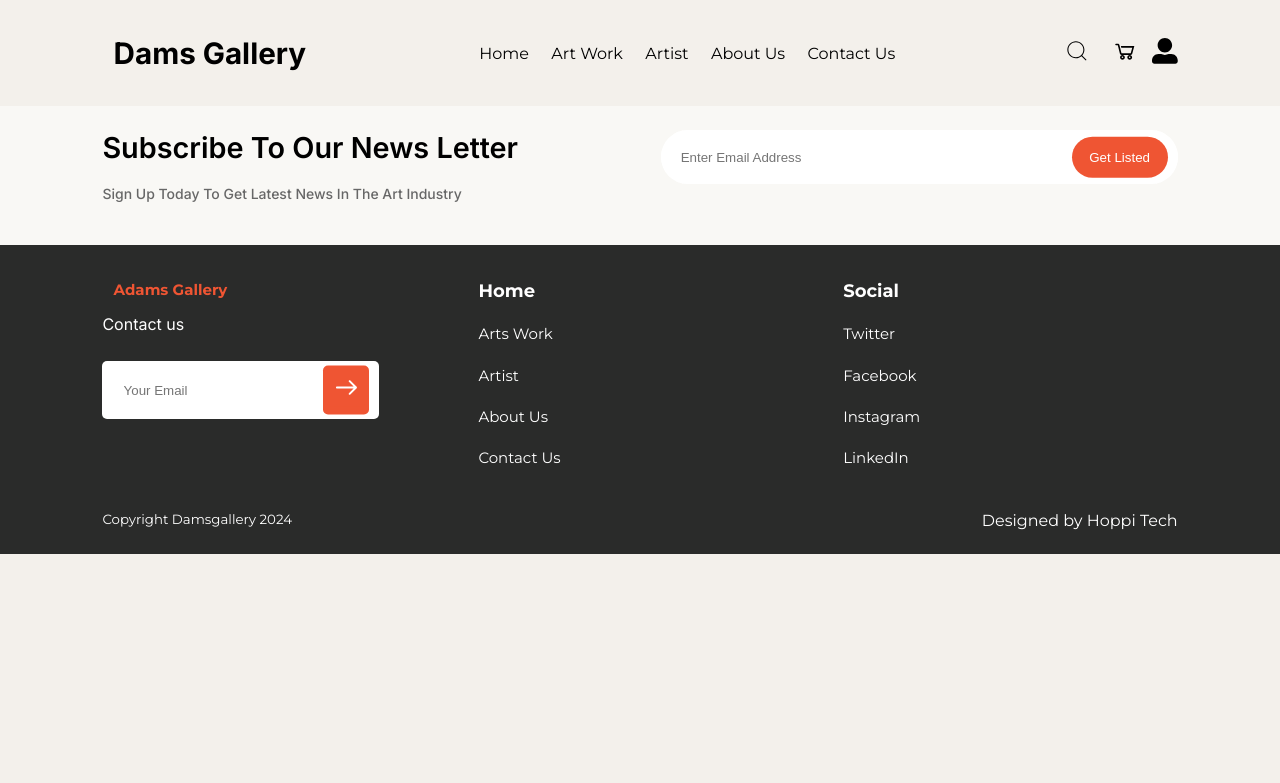
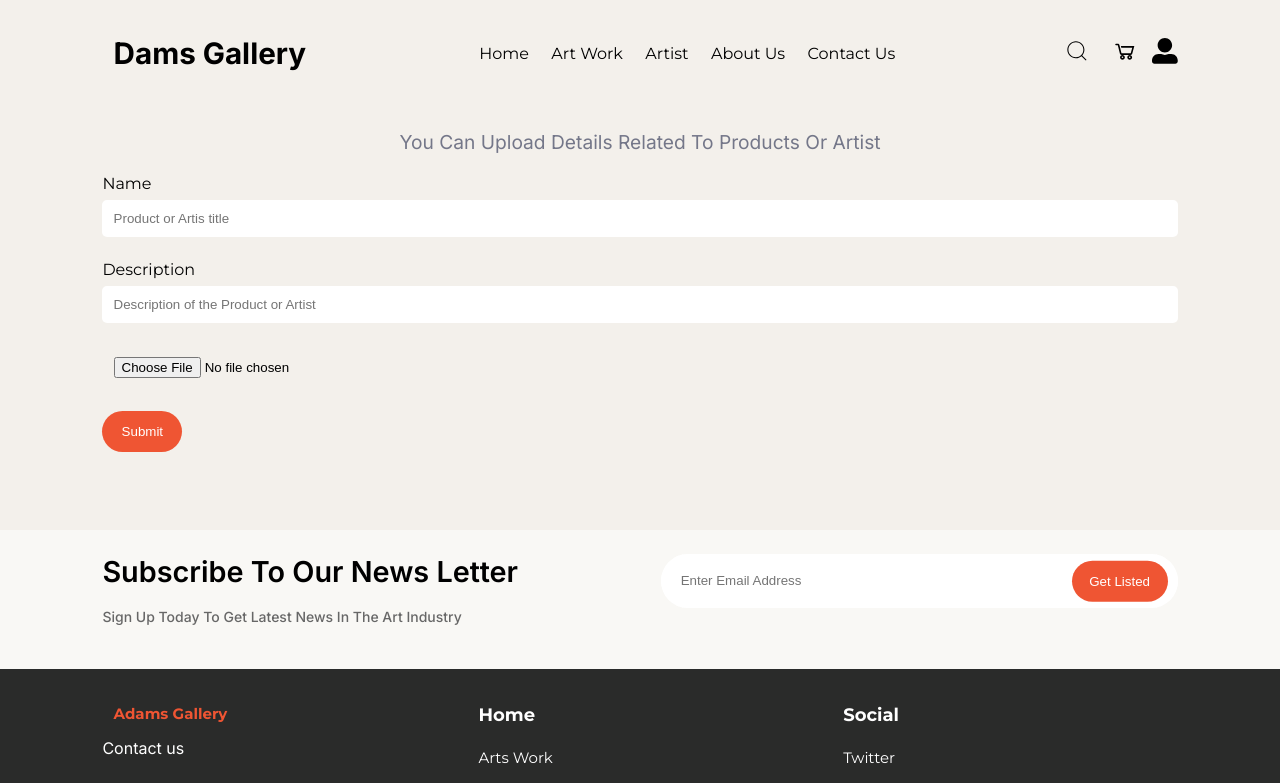
Before and after one commit to SoloBaChi/damsgallery, a React (Create React App) app in the folder dams-app/: page /upload-details in a window 1280 px wide. Shown: the top 783 px of the page. Built offline with nearby package versions, Linux system fonts and the light colour scheme.

Commit message:
done with authentication

```diff
--- /dev/null
+++ b/dams-app/src/components/AccountVerification.jsx
@@ -0,0 +1,58 @@
+import React, { useState } from "react";
+import { useParams, useNavigate } from "react-router-dom";
+import LoadingSpinner from "./shared/LoadingSpinner";
+
+function AccountVerification(props) {
+  const navigate = useNavigate();
+  const params = useParams();
+  console.log(params.activation_token);
+  const tokenId = params.activation_token;
+
+  const [loading, setLoading] = useState(false);
+  const [message, setMessage] = useState("");
+
+  // Handle error message
+  const handleMessage = (msgObj) => {
+    const msg = msgObj;
+    setMessage(msg);
+  };
+
+  const handleAccountVerification = async () => {
+    // turn the loading spin
+    setLoading(true);
+
+    // send to backend
+    try {
+      const res = await fetch(
+        `https://dams-gallery-api.vercel.app/activate/${tokenId}`,
+      );
+
+      const resBody = await res.json();
+      handleMessage(resBody);
+
+      console.log(resBody);
+      setLoading(false);
+    } catch (err) {
+      setLoading(false);
+      console.log(err);
+    }
+  };
+
+  return (
+    <section>
+      <button onClick={handleAccountVerification}>
+        {loading ? <LoadingSpinner className="spinner" /> : "verify account"}
+      </button>
+      <div style={{ marginTop: "2rem" }}>
+        {/* Return error message*/}
+        {message.status === "success" ? (
+          navigate("/activated-account")
+        ) : (
+          <span style={{ color: "red" }}>{message.message}</span>
+        )}
+      </div>
+    </section>
+  );
+}
+
+export default AccountVerification;
--- /dev/null
+++ b/dams-app/src/components/AdminUpload.jsx
@@ -0,0 +1,37 @@
+import React from "react";
+
+function AdminUpload(props) {
+  return (
+    <section>
+      <h5>You can upload details related to products or artist</h5>
+      <form>
+        <div className="form-field">
+          <label htmlFor="title">name</label>
+          <input type="text" placeholder="Product or Artis title" />
+        </div>
+        <div className="form-field">
+          <label htmlFor="description">Description</label>
+          <input
+            type="text"
+            placeholder="Description of the Product or Artist"
+            id="description"
+          />
+        </div>
+        <div className="form-field">
+          <label htmlFor="photo"></label>
+          <input
+            type="file"
+            accept="*/image"
+            placeholder="Product or Artist photo"
+            id="photo"
+          />
+        </div>
+        <div className="cta-btn">
+          <button>submit</button>
+        </div>
+      </form>
+    </section>
+  );
+}
+
+export default AdminUpload;
--- a/dams-app/src/components/Main.jsx
+++ b/dams-app/src/components/Main.jsx
@@ -13,9 +13,11 @@ import Register from "./Register";
 import Footer from "./Footer";
 import Cart from "./Cart";
 import SearchPage from "./SearchPage";
-import AccountActivation from "./AccountActivation";
 import SuccessfulRegistration from "./SuccessfulRegistration";
 import Dashborad from "./Dashborad";
+import AccountVerification from "./AccountVerification";
+import AdminUpload from "./AdminUpload";
+import SuccessActivation from "./SucessActivation";
 
 const Main = (props) => {
   return (
@@ -33,12 +35,18 @@ const Main = (props) => {
           <Route path="/login" element={<Login />} />
           <Route path="/cart" element={<Cart />} />
           <Route path="/search" element={<SearchPage />} />
-          <Route path="/activated-account" element={<AccountActivation />} />
+          <Route path="/activated-account" element={<SuccessActivation />} />
           <Route
             path="/register-successful"
             element={<SuccessfulRegistration />}
           />
+          <Route
+            path="/activate/:activation_token"
+            element={<AccountVerification />}
+          />
+          {/* <Route path=":activationId" ele/> */}
           <Route path="/dasboard" element={<Dashborad />} />
+          <Route path="/upload-details" element={<AdminUpload />} />
         </Routes>
         <Subscribe />
         <Footer />
--- a/dams-app/src/components/AccountActivation.jsx
+++ b/dams-app/src/components/SucessActivation.jsx
@@ -1,7 +1,7 @@
 import React from "react";
 import { Link } from "react-router-dom";
 
-function AccountActivation(props) {
+function SuccessActivation(props) {
   return (
     <section>
       <h3 style={{ color: "green" }}>
@@ -19,4 +19,4 @@ function AccountActivation(props) {
   );
 }
 
-export default AccountActivation;
+export default SuccessActivation;
```
